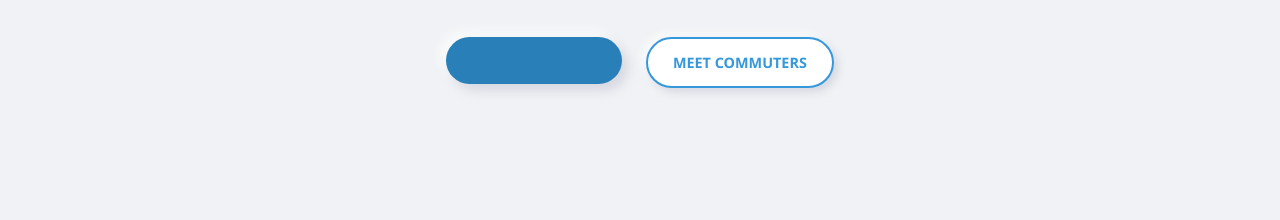
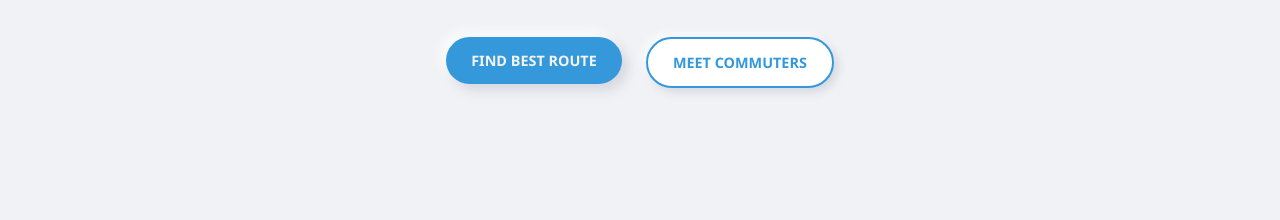
Before and after one commit to wellgauravv/PROTOTYPE-TRAVEL-PLANNING-WEBSITE, a plain HTML site: page index.html in a window 1280 px wide. In both pictures the pointer is over the link "FIND BEST ROUTE". Shown: the part 266-486 px from the top of the page. Drawn offline with Linux system fonts and the light colour scheme.

Commit message:
Update style.css

```diff
--- a/style.css
+++ b/style.css
@@ -147,7 +147,8 @@ nav a.active {
 }
 
 .btn-primary:hover {
-    background-color: var(--color-primary-dark);
+   background-color: var(--color-primary);
+    color: var(--color-text-light);
     transform: translateY(-2px);
     box-shadow: 6px 6px 12px var(--color-shadow-dark), -6px -6px 12px var(--color-shadow-light);
 }
```
